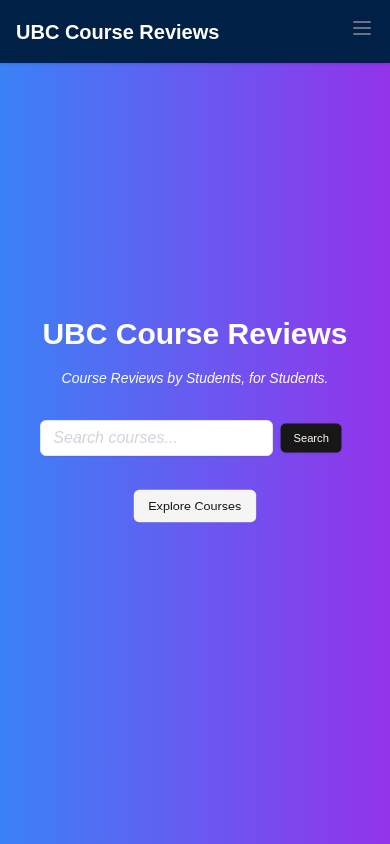
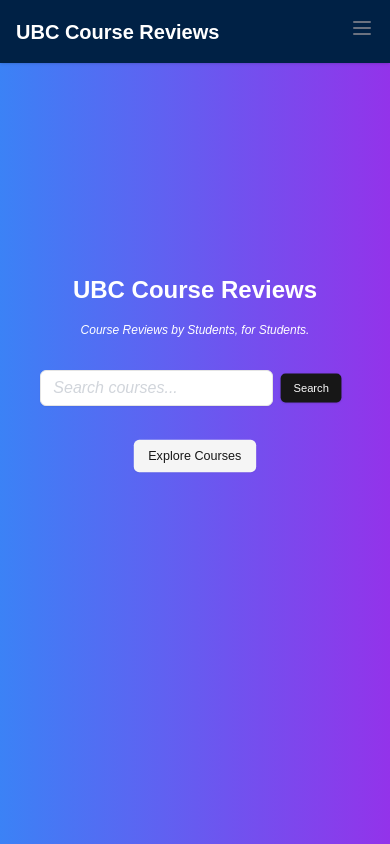
Before and after one commit to HaydenChan8619/ubc-course-reviews, a Next.js app: page / in a window 390 px wide. Built offline with nearby package versions, Linux system fonts and the light colour scheme.

Commit message:
refine landing page mobile settings

```diff
--- a/src/app/page.tsx
+++ b/src/app/page.tsx
@@ -44,9 +44,9 @@
           transition={{ repeat: Infinity, duration: 10 }}
           className="absolute top-0 left-0 w-full h-full"
         />
-        <div className="relative text-center h-[40%]">
-          <h1 className="text-3xl md:text-5xl font-bold mb-4">UBC Course Reviews</h1>
-          <p className="text-sm md:text-lg mb-8 italic">Course Reviews by Students, for Students.</p>
+        <div className="relative text-center h-[50%] md:h-[40%]">
+          <h1 className="text-2xl md:text-5xl font-bold mb-4">UBC Course Reviews</h1>
+          <p className="text-xs md:text-lg mb-8 italic">Course Reviews by Students, for Students.</p>
           <div className="flex justify-center mb-8">
             <Input
               type="text"
```
